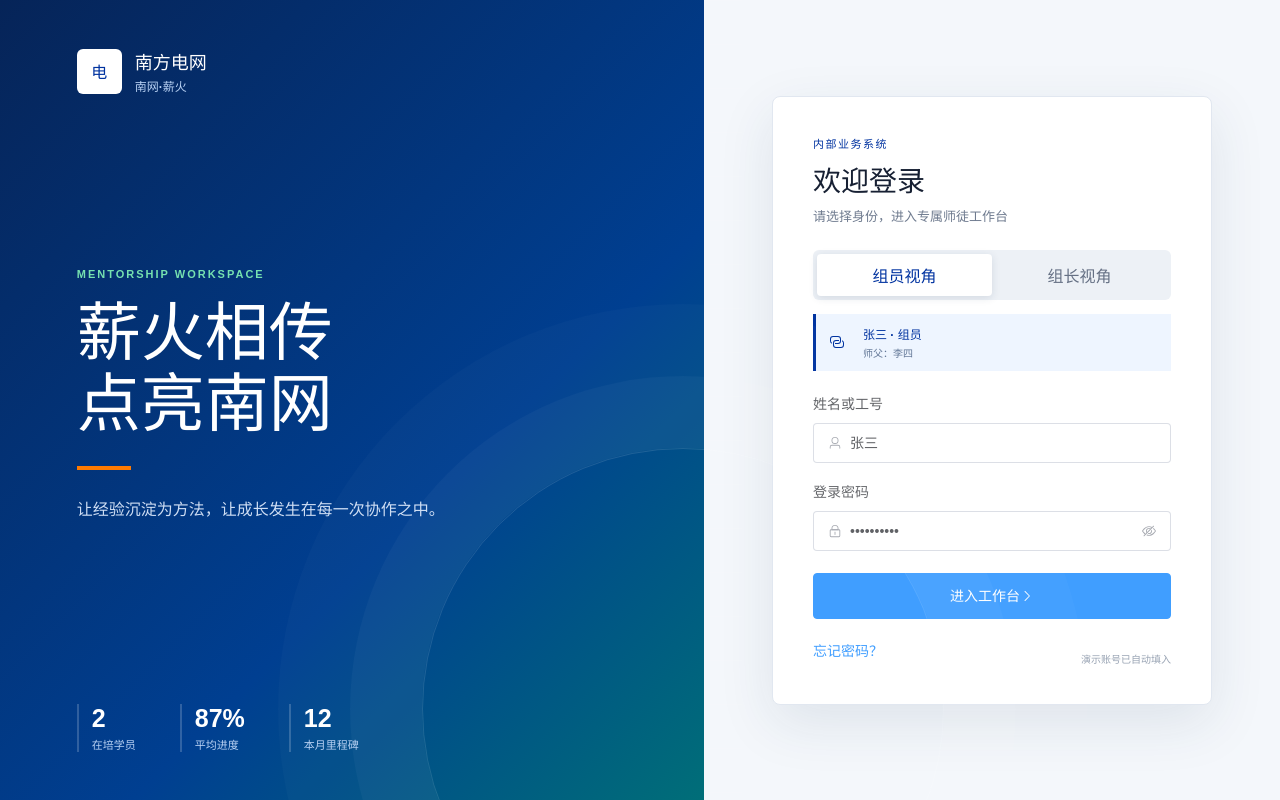
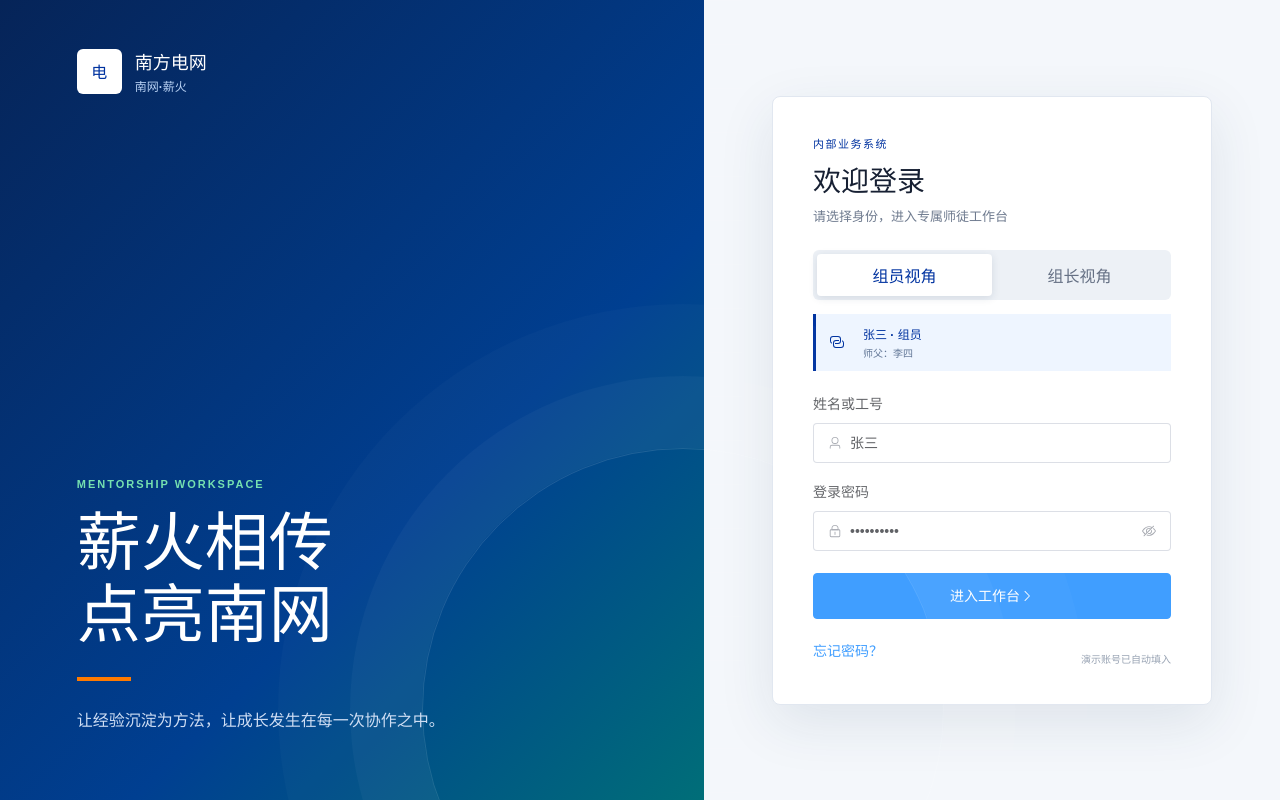
Before and after one commit to bubblehhhh/nanwang, a Vue app: page /login in a window 1280 px wide. Built offline with nearby package versions, Linux system fonts and the light colour scheme; no server answers.

Commit message:
fix: 移除登录页左侧多余的统计数据展示

```diff
--- a/src/views/Login.vue
+++ b/src/views/Login.vue
@@ -27,7 +27,6 @@ async function submit() {
     <section class="login-intro">
       <div class="login-logo"><span>电</span><div>南方电网<small>南网·薪火</small></div></div>
       <div class="intro-copy"><p>MENTORSHIP WORKSPACE</p><h1>薪火相传<br>点亮南网</h1><div class="intro-line"></div><p class="desc">让经验沉淀为方法，让成长发生在每一次协作之中。</p></div>
-      <div class="login-stats"><div><b>2</b><span>在培学员</span></div><div><b>87%</b><span>平均进度</span></div><div><b>12</b><span>本月里程碑</span></div></div>
     </section>
     <section class="login-panel">
       <div class="login-box">
```
